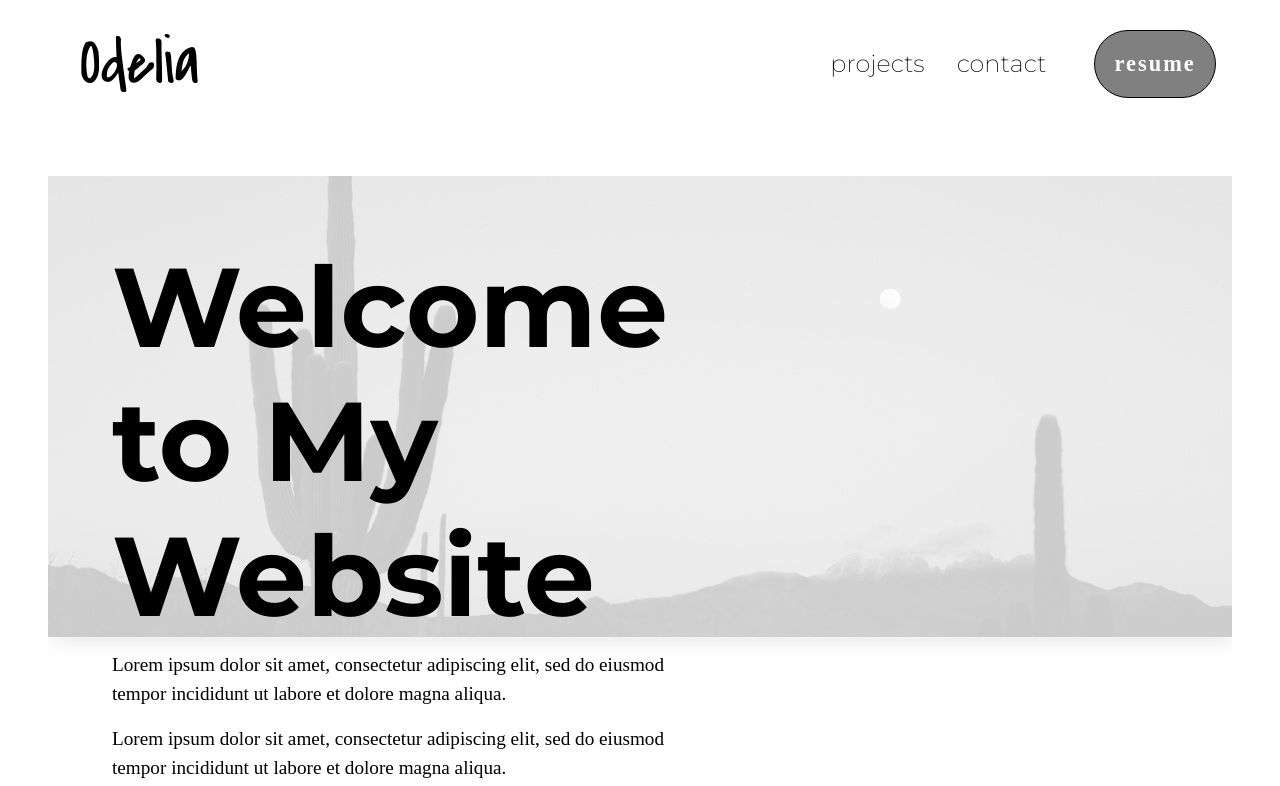
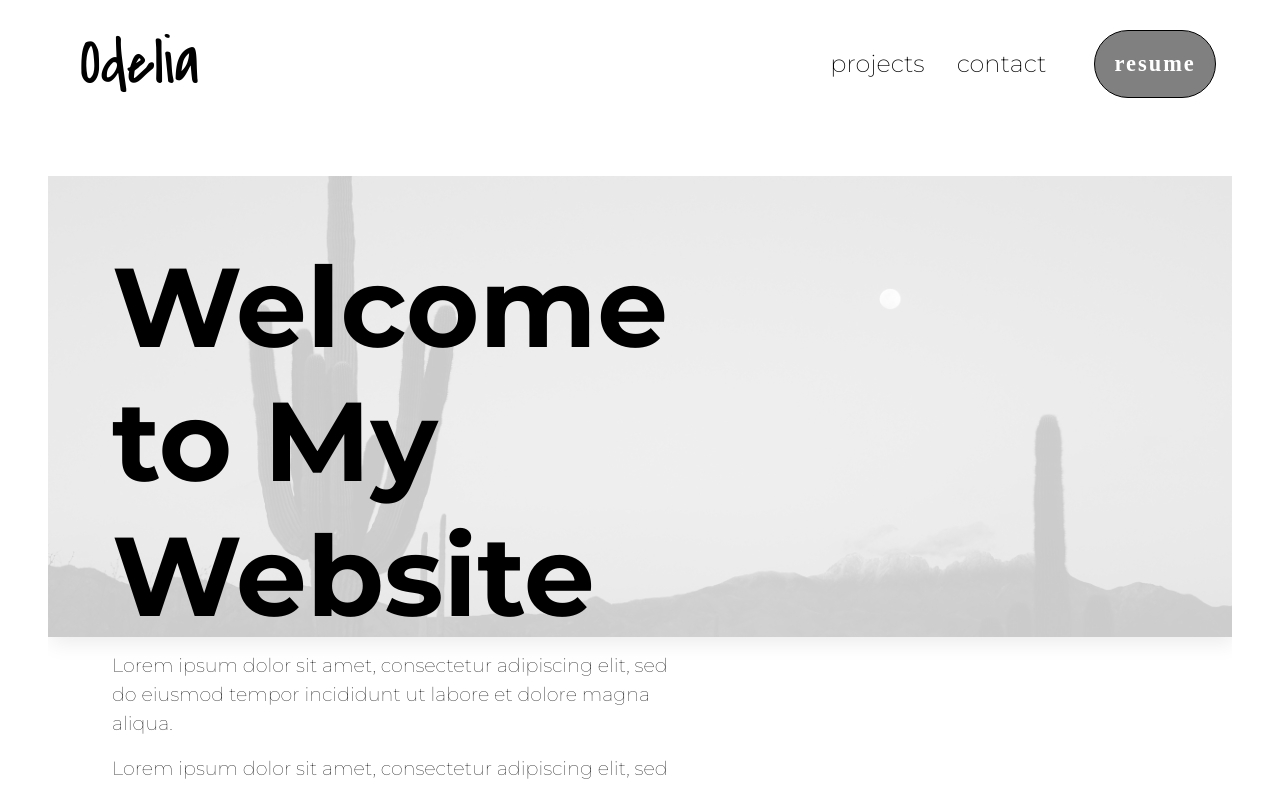
Before and after one commit to OdeliaFink/portfolio-odelia, a React (Create React App) app: page / in a window 1280 px wide. Shown: the top 786 px of the page. Built offline with nearby package versions, Linux system fonts and the light colour scheme; the HTML template or start-up script is replaced by a standard one.

Commit message:
added font

```diff
--- a/src/components/Home/styled-components.jsx
+++ b/src/components/Home/styled-components.jsx
@@ -75,6 +75,7 @@ export const Title = styled.h1`
 export const Description = styled.p`
   font-size: 1.2rem;
   color: black;
+  font-family: Montserrat-Thin;
 
   @media (max-width: 425px) {
     font-size: 12px;
--- a/src/index.css
+++ b/src/index.css
@@ -34,6 +34,12 @@ h1 {
   font-weight: bold;
   font-style: bold;
 }
+@font-face {
+  font-family: 'Montserrat-Thin';
+  src: url('./styles/Montserrat-Thin.ttf') format('truetype');
+  font-weight: bold;
+  font-style: bold;
+}
 
 code {
   font-family: source-code-pro, Menlo, Monaco, Consolas, 'Courier New',
```
